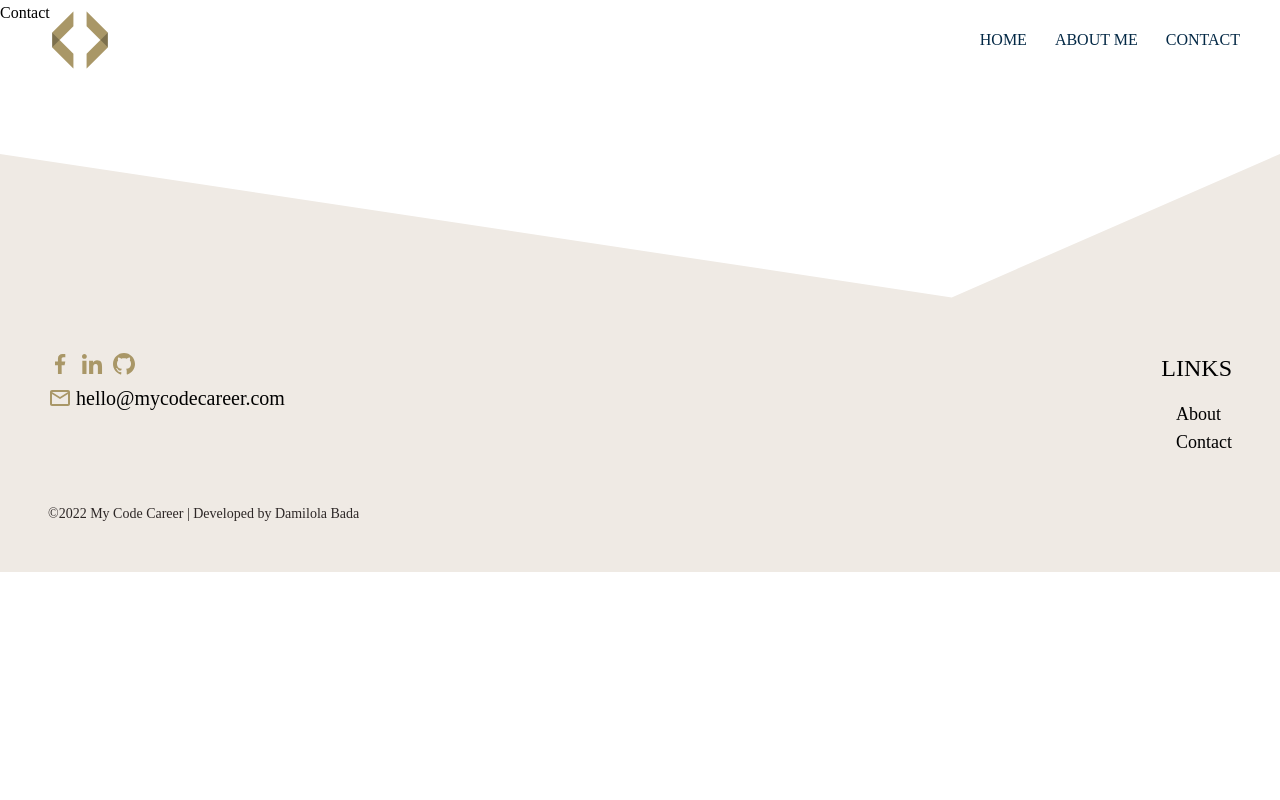
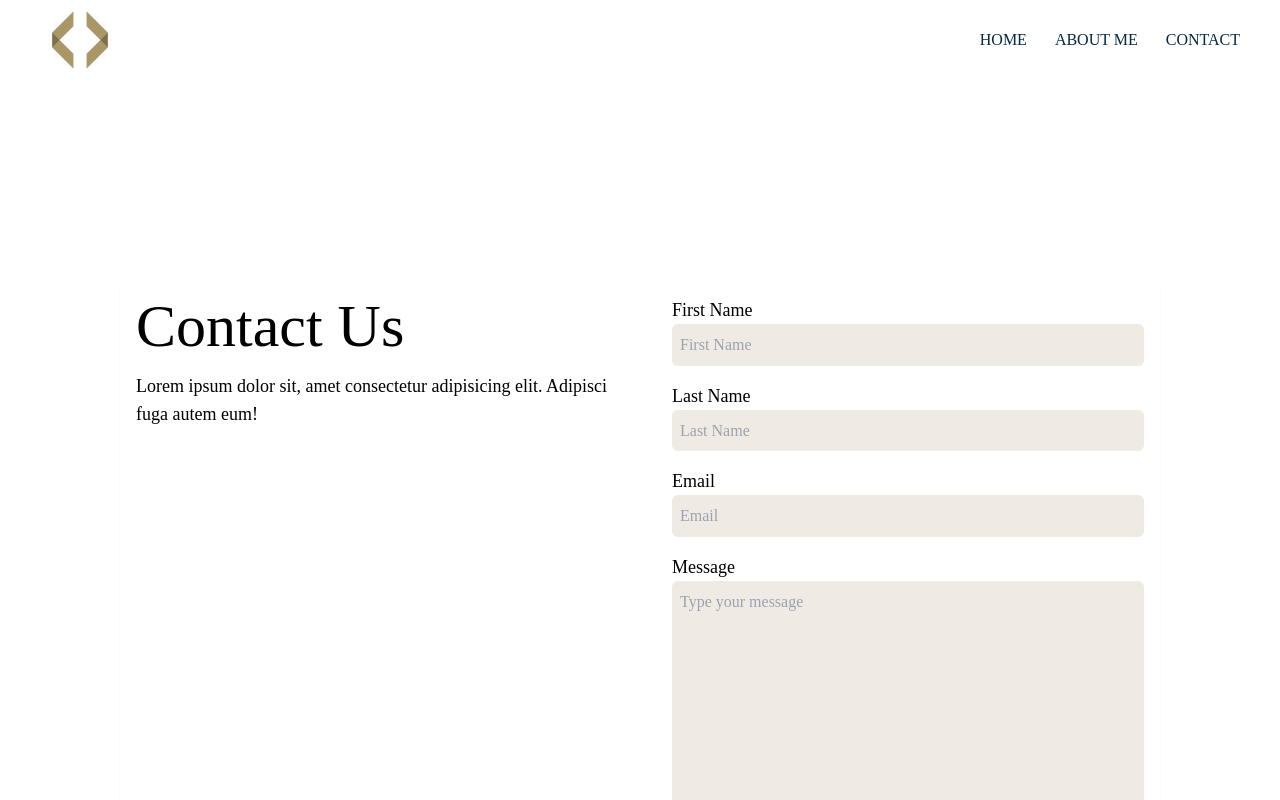
Before and after one commit to mycodecareer/mycodecareer.github.io, a React (Create React App) app: page /contact in a window 1280 px wide. Shown: the top 800 px of the page. Built offline with nearby package versions, Linux system fonts and the light colour scheme; a web font is replaced by a local one.

Commit message:
contact form designed and implemented (#52)
closes #47

```diff
--- a/src/components/OurServices/OurServices.jsx
+++ b/src/components/OurServices/OurServices.jsx
@@ -10,7 +10,7 @@ import HeaderNormal from "../common/SectionHead/HeaderNormal";
 
 const OurServices = () => {
   return (
-    <section className="flex flex-col flex-wrap justify-evenly items-center">
+    <section className="flex flex-col flex-wrap justify-evenly items-center gap-8">
       <HeaderNormal text="Our Services" />
       <Layout>
         <section className="flex flex-col justify-between items-center w-full lg:gap-24 lg:mt-12 lg:mb-12">
--- a/src/components/common/CTA/CTA.jsx
+++ b/src/components/common/CTA/CTA.jsx
@@ -3,7 +3,7 @@ import GoalImage from "../../../assets/Journey-amico.png";
 
 const CTA = () => {
   return (
-    <section className="flex flex-col justify-center items-center overflow-hidden my-24 gap-8 p-8 lg:flex-row lg:p-16">
+    <section className="flex flex-col justify-center items-center overflow-hidden mt-32 mb-12 gap-8 p-8 lg:flex-row lg:p-16">
       <img
         src={GoalImage}
         alt="divider"
--- /dev/null
+++ b/src/components/common/Input/Input.jsx
@@ -0,0 +1,49 @@
+import React from "react";
+
+let baseStyle =
+  "w-full rounded-md p-2 bg-accent focus:ring focus:ring-opacity-75 focus:ring-secondary";
+
+const Input = ({
+  type,
+  name,
+  label,
+  placeholder,
+  onChange,
+  messageField = false,
+}) => {
+  if (messageField) {
+    return (
+      <div className="col-span-full sm:col-span-6">
+        <label htmlFor={name} className="text-sm md:text-lg">
+          {label}
+        </label>
+        <textarea
+          id={name}
+          name={name}
+          placeholder={placeholder}
+          cols="30"
+          rows="10"
+          className={`${baseStyle} col-span-full resize-none`}
+        />
+      </div>
+    );
+  } else {
+    return (
+      <div className="col-span-full sm:col-span-6">
+        <label htmlFor={name} className="text-sm md:text-lg">
+          {label}
+        </label>
+        <input
+          id={name}
+          name={name}
+          type={type}
+          placeholder={placeholder}
+          onChange={onChange}
+          className={baseStyle}
+        />
+      </div>
+    );
+  }
+};
+
+export default Input;
--- a/src/pages/Contact.jsx
+++ b/src/pages/Contact.jsx
@@ -1,7 +1,87 @@
-import React from "react";
+import { useState } from "react";
+import ContactImage from "../assets/Contact us-amico.png";
+import Input from "../components/common/Input/Input";
+
+const initialState = {
+  firstName: "",
+  lastName: "",
+  email: "",
+  message: "",
+};
 
 const Contact = () => {
-  return <div>Contact</div>;
+  const [formData, setFormData] = useState(initialState);
+  const handleChange = (e) => {
+    setFormData({ ...formData, [e.target.name]: e.target.value });
+  };
+  const handleSubmit = async (e) => {
+    e.preventDefault();
+  };
+
+  return (
+    <section className="flex flex-col justify-center items-center mt-48 gap-4 p-4  w-full sm:mt-52 sm:p-10 lg:mt-60">
+      <form
+        className=" flex flex-col w-full md:px-12 lg:px-20"
+        onSubmit={handleSubmit}
+      >
+        <fieldset className="grid grid-cols-4 gap-4 p-4 rounded-md shadow-sm lg:grid-cols-6 lg:gap-16">
+          <div className="space-y-4 mb-3 col-span-full lg:col-span-2 xl:col-span-3">
+            <p className="text-4xl md:text-6xl"> Contact Us </p>
+            <p className="text-sm md:text-lg">
+              Lorem ipsum dolor sit, amet consectetur adipisicing elit. Adipisci
+              fuga autem eum!
+            </p>
+          </div>
+          <div className="grid grid-cols-6 gap-4 col-span-full lg:col-span-4 xl:col-span-3">
+            <Input
+              type="text"
+              name="firstName"
+              label="First Name"
+              placeholder="First Name"
+              onChange={handleChange}
+            />
+            <Input
+              type="text"
+              name="lastName"
+              label="Last Name"
+              placeholder="Last Name"
+              onChange={handleChange}
+            />
+            <div className="col-span-6">
+              <Input
+                type="email"
+                name="Email"
+                label="Email"
+                placeholder="Email"
+                onChange={handleChange}
+              />
+            </div>
+            <Input
+              type="text"
+              name="Message"
+              label="Message"
+              placeholder="Type your message"
+              onChange={handleChange}
+              messageField={true}
+            />
+          </div>
+          <button
+            type="submit"
+            className="uppercase w-full col-span-4 rounded-md p-2 bg-primary text-text-main md:text-2xl lg:col-start-3 xl:col-start-4 xl:col-span-3"
+          >
+            Send
+          </button>
+        </fieldset>
+      </form>
+      <section className="flex justify-center items-center mt-24 p-1 lg:w-3/4 xl:w-2/3">
+        <img
+          src={ContactImage}
+          alt="Someone contacting the company via phone"
+          className="w-full h-full aspect-square"
+        />
+      </section>
+    </section>
+  );
 };
 
 export default Contact;
```
Also changed, not shown: tailwind.config.js (+0 -11 lines), src/assets/Contact us-amico.png (added).
